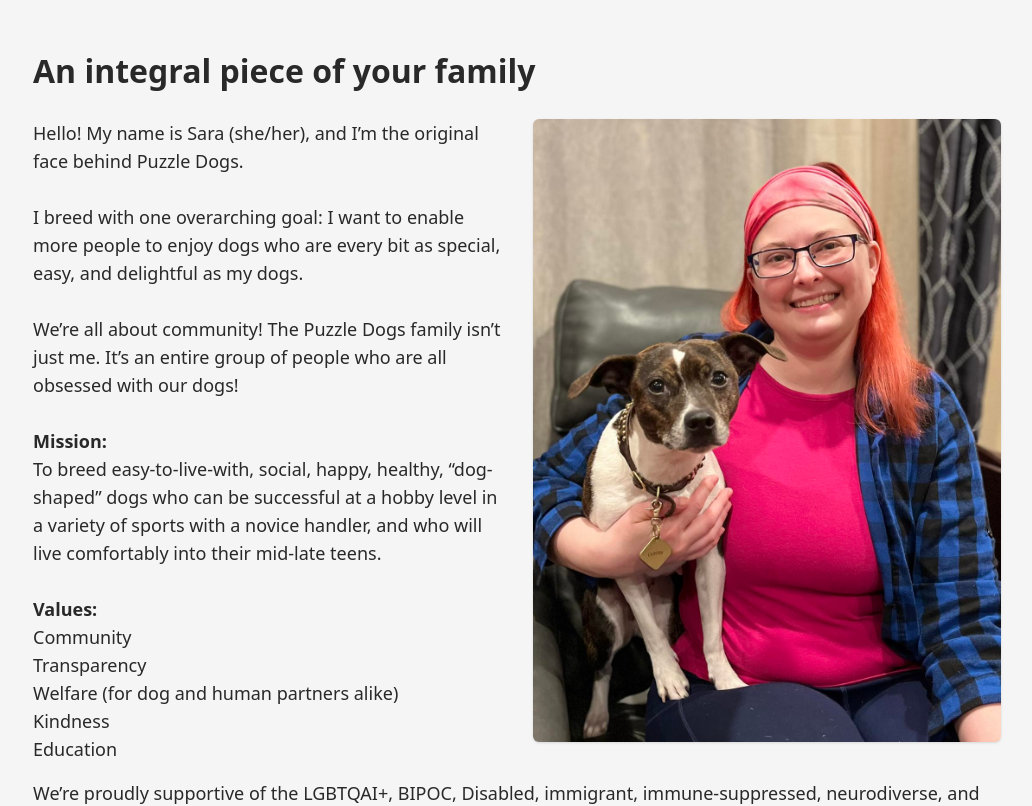
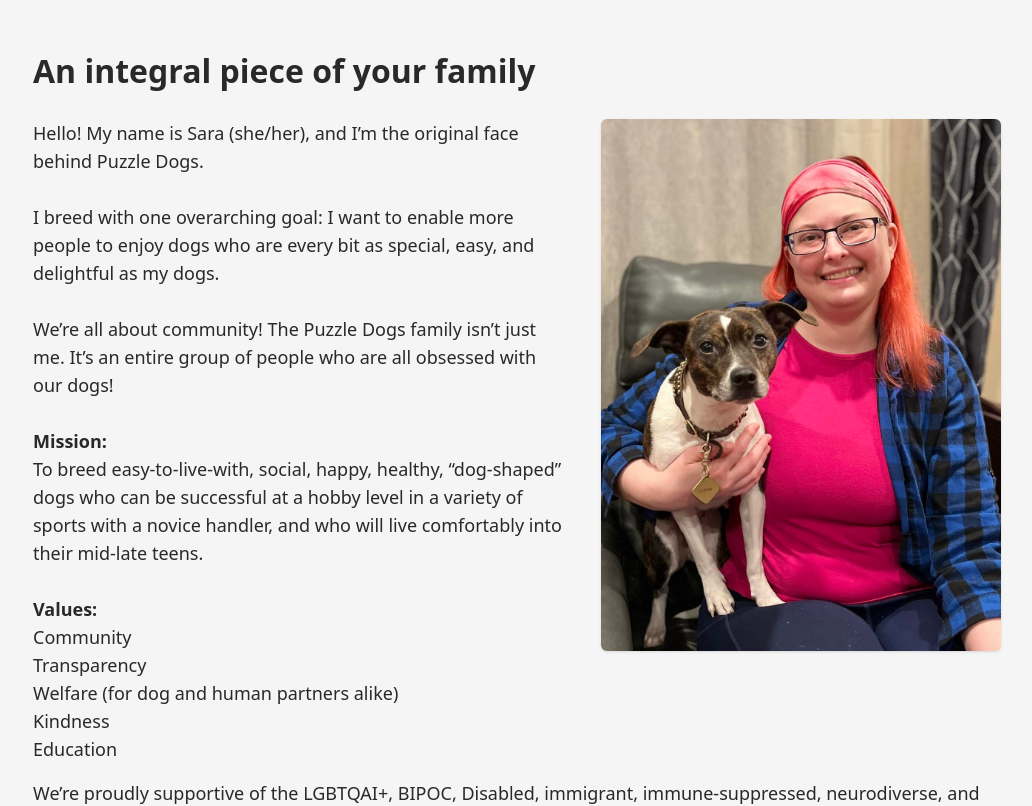
Before and after one commit to Danielle254/puzzle-dogs, a Next.js app: page / in a window 1280 px wide. Shown: the part 801-1607 px from the top of the page, without its empty margins (123-1155 px from the left). Built offline with nearby package versions, Linux system fonts and the light colour scheme.

Commit message:
fix: update styling

```diff
--- a/app/components/Intro.tsx
+++ b/app/components/Intro.tsx
@@ -5,9 +5,12 @@ export default function Intro() {
   return (
     <section className="max-w-[1000px] mx-auto py-12 px-4">
       <h2>An integral piece of your family</h2>
-      <div className="grid grid-cols-1 md:grid-cols-2 gap-8">
-        <div>
+      <div className="">
         <p className="text-lg">
+          <img
+            src="/images/sara.jpg"
+            className="rounded-sm shadow max-w-[400px] md:float-right md:ml-8 mb-4 md:mb-0"
+          />
           Hello! My name is Sara (she/her), and I’m the original face behind
           Puzzle Dogs.
           <br />
@@ -17,16 +20,16 @@ export default function Intro() {
           dogs.
           <br />
           <br />
-            We’re all about community! The Puzzle Dogs family isn’t just me.
-            It’s an entire group of people who are all obsessed with our dogs!
+          We’re all about community! The Puzzle Dogs family isn’t just me. It’s
+          an entire group of people who are all obsessed with our dogs!
           <br />
           <br />
           <span className="font-bold">Mission:</span>
           <br />
-            To breed easy-to-live-with, social, happy, healthy, “dog-shaped”
-            dogs who can be successful at a hobby level in a variety of sports
-            with a novice handler, and who will live comfortably into their
-            mid-late teens.
+          To breed easy-to-live-with, social, happy, healthy, “dog-shaped” dogs
+          who can be successful at a hobby level in a variety of sports with a
+          novice handler, and who will live comfortably into their mid-late
+          teens.
           <br />
           <br />
         </p>
@@ -38,9 +41,6 @@ export default function Intro() {
           <li>Kindness</li>
           <li>Education</li>
         </ul>
-        </div>
-        <img src="/images/sara.jpg" className="rounded-sm shadow" />
-      </div>
         <p className="text-lg pb-8 pt-4">
           We’re proudly supportive of the LGBTQAI+, BIPOC, Disabled, immigrant,
           immune-suppressed, neurodiverse, and other minority communities. I
@@ -50,6 +50,7 @@ export default function Intro() {
           actions or words, support racist, transphobic, xenophobic, ableist, or
           other such harmful ideologies, please seek a puppy elsewhere.
         </p>
+      </div>
       <Button variant="outline" asChild>
         <Link href="https://www.facebook.com/puzdog/">LEARN MORE</Link>
       </Button>
```
Lines whose indentation alone changed are shown as unchanged.
